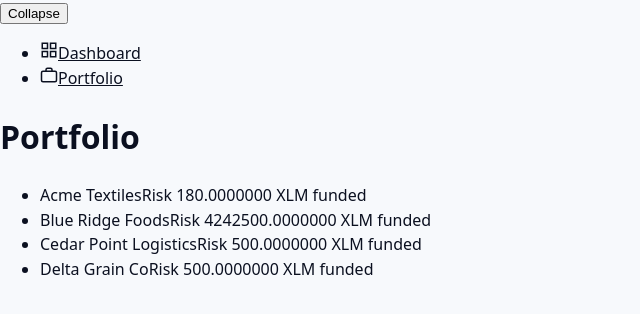
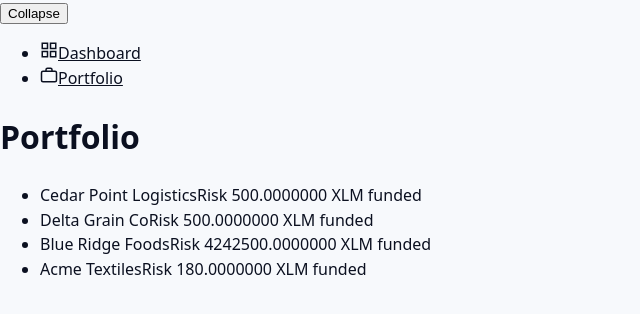
Before and after one commit to QuickLendX/quicklendx-frontend, a Next.js app: page /portfolio in a window 1280 px wide. Shown: the top 314 px of the page, without its empty margins (0-640 px from the left). Built offline with nearby package versions, Linux system fonts and the light colour scheme.

Commit message:
perf: memoize the risk-sort transformer in the portfolio table (#126) (#190)

```diff
--- a/app/(app)/portfolio/PortfolioView.tsx
+++ b/app/(app)/portfolio/PortfolioView.tsx
@@ -1,5 +1,7 @@
+import { useMemo } from "react";
 import { EmptyState } from "@/components/EmptyState";
 import { formatStroops } from "@/lib/money";
+import { sortRowsByRisk } from "@/lib/portfolio";
 import type { Invoice, InvoiceDetail } from "@/lib/qlx";
 
 export interface PortfolioRow {
@@ -12,9 +14,15 @@ export interface PortfolioViewProps {
 }
 
 /** Pure presentational portfolio body: a risk-annotated invoice list, or an
- * explicit empty state when the user's portfolio is empty. */
+ * explicit empty state when the user's portfolio is empty. Rows are shown
+ * highest-risk-first so the riskiest positions are never scrolled past. */
 export function PortfolioView({ rows }: PortfolioViewProps) {
-  if (rows.length === 0) {
+  // `sortRowsByRisk` walks every row, so it's only worth re-running when
+  // `rows` itself changes -- not on every re-render of this component (e.g.
+  // from unrelated sidebar/toast state changing elsewhere in the tree).
+  const sortedRows = useMemo(() => sortRowsByRisk(rows), [rows]);
+
+  if (sortedRows.length === 0) {
     return (
       <EmptyState
         title="Your portfolio is empty"
@@ -25,7 +33,7 @@ export function PortfolioView({ rows }: PortfolioViewProps) {
 
   return (
     <ul aria-label="Portfolio" className="portfolio-list">
-      {rows.map(({ invoice, detail }) => (
+      {sortedRows.map(({ invoice, detail }) => (
         <li key={invoice.id}>
           <span className="invoice-supplier">{invoice.supplier}</span>
           <span className="invoice-risk">Risk {detail.riskScore}</span>
--- /dev/null
+++ b/lib/portfolio.ts
@@ -0,0 +1,13 @@
+import type { PortfolioRow } from "@/app/(app)/portfolio/PortfolioView";
+
+/** Sorts portfolio rows highest-risk-first. Pure and allocation-only (never
+ * mutates `rows`), so it's safe to call from a `useMemo` and skip on
+ * re-renders where the input array reference hasn't changed. Ties break on
+ * invoice id for a stable, deterministic order. */
+export function sortRowsByRisk(rows: readonly PortfolioRow[]): PortfolioRow[] {
+  return [...rows].sort((a, b) => {
+    const riskDiff = b.detail.riskScore - a.detail.riskScore;
+    if (riskDiff !== 0) return riskDiff;
+    return a.invoice.id.localeCompare(b.invoice.id);
+  });
+}
```
Also changed, not shown: 2 other files (tests, documents, lock files or other folders).
